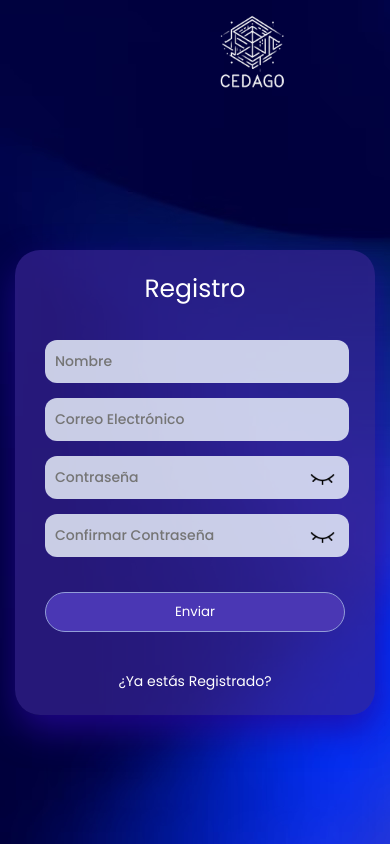
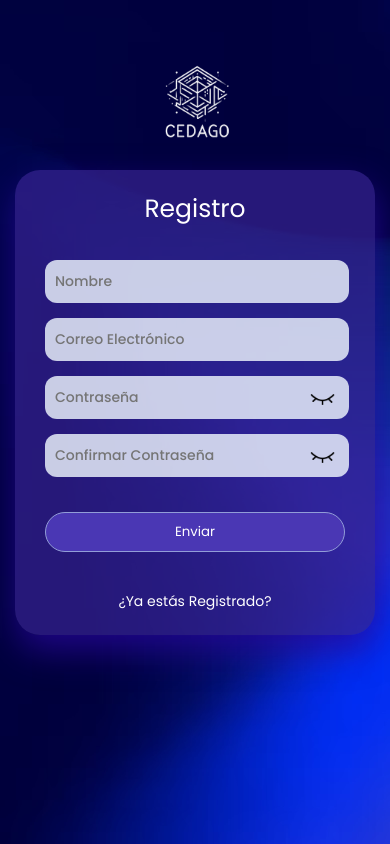
Before and after one commit to Daniel0611CN/Daniel0611CN.github.io, a website: page HTML/registro.html in a window 390 px wide. Drawn offline with Linux system fonts and the light colour scheme; some packages are replaced by stand-ins of ours; a script that the page names is missing.

Commit message:
Update registro.css

```diff
--- a/CSS/registro.css
+++ b/CSS/registro.css
@@ -204,8 +204,10 @@ input#submit-button:hover {
 @media screen and (max-width: 650px) {
   main {
     margin-left: -105px;
+    margin-top: -80px;
   }
   .a {
-    margin-left: 145spx;
+    margin-left: 145px;
+    margin-top: -20px;
   }
 }
```
